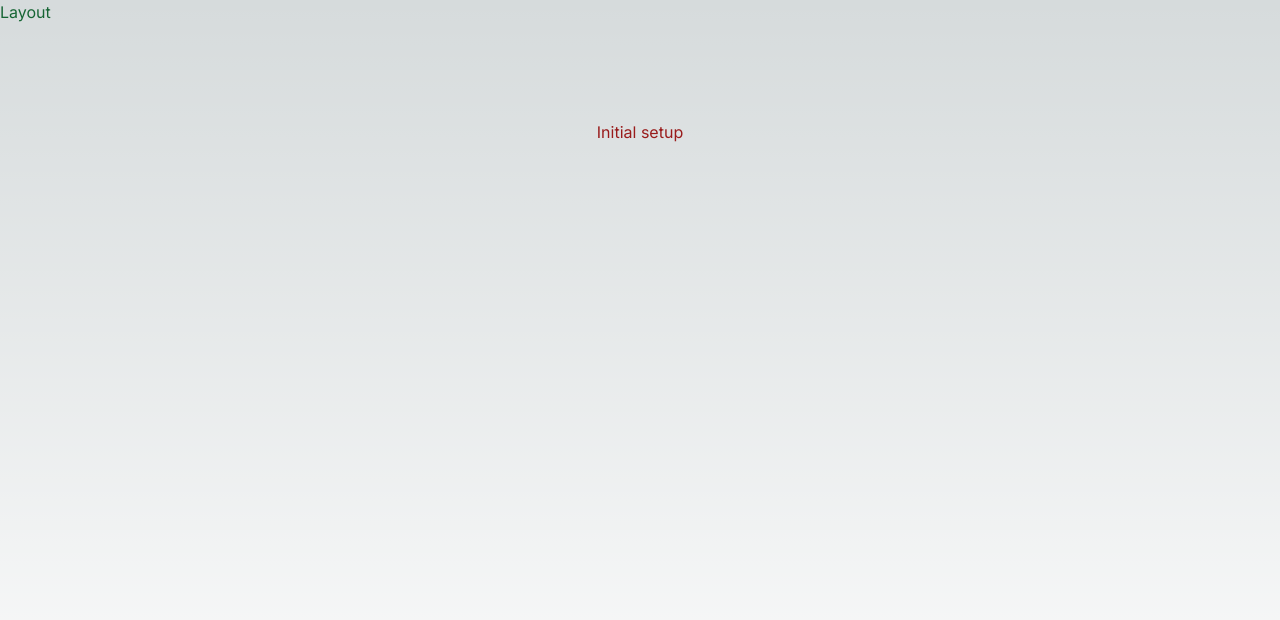
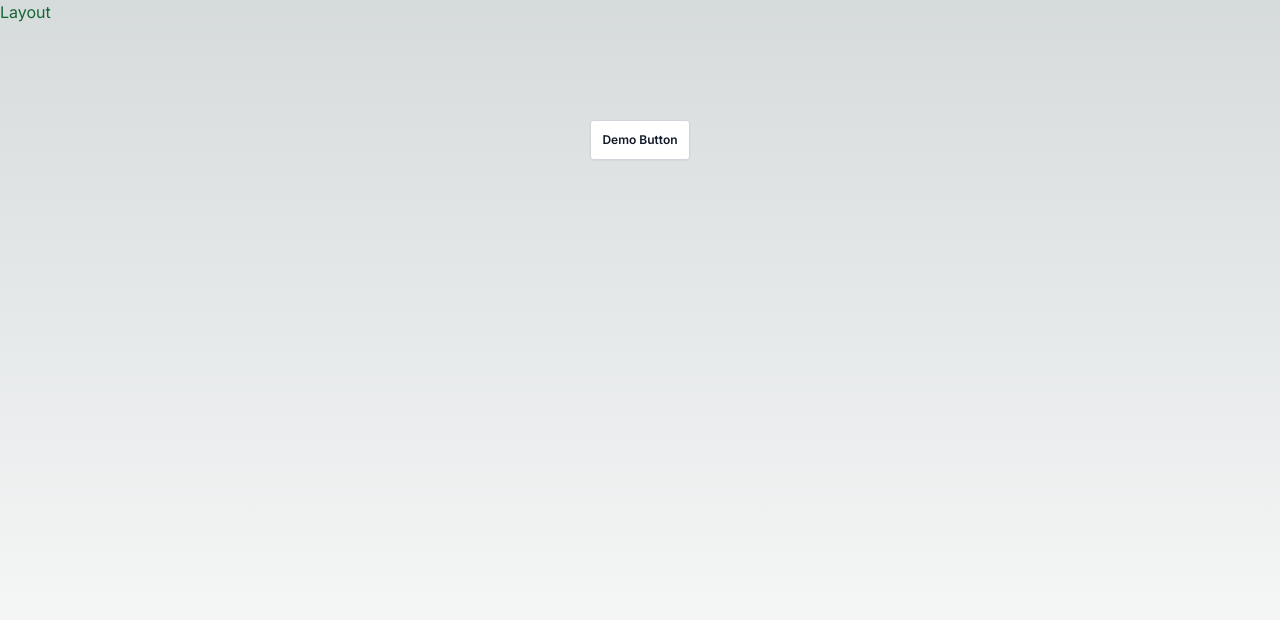
Before and after one commit to mausam-kumar/website-builder, a Next.js app: page / in a window 1280 px wide. Shown: the top 620 px of the page. Built offline with nearby package versions, Linux system fonts and the light colour scheme.

Commit message:
Added button component

```diff
--- a/src/app/page.tsx
+++ b/src/app/page.tsx
@@ -1,9 +1,10 @@
-import InitialSetup from "@/components/InitialSetup";
+import Button from "@/components/elements/Button";
+
 
 export default function Home() {
   return (
     <main className="flex min-h-screen flex-col items-center justify-between p-24">
-      <InitialSetup />
+      <Button text="Demo Button" />
     </main>
   );
 }
--- a/src/components/InitialSetup.tsx
+++ /dev/null
@@ -1,5 +0,0 @@
-const InitialSetup = () => {
-    return <p className="text-red-800">Initial setup</p>
-}
-
-export default InitialSetup
--- /dev/null
+++ b/src/components/elements/Button.tsx
@@ -0,0 +1,44 @@
+import { FC } from "react";
+
+type ButtonProps = {
+    onclick?: () => void
+    text?: string
+    type?: HTMLButtonElement["type"]
+    variant?: "primary" | "secondary"
+    height?: number
+    width?: number
+}
+
+const Button: FC<ButtonProps> = ({ onclick, text = "Button Text", type = "button", variant = "primary", height = 40, width = 100 }) => {
+    switch (variant) {
+        case "primary":
+            return <button
+                type={type}
+                onClick={onclick}
+                style={{ height, width }}
+                className={`rounded bg-white px-2 py-1 text-xs font-semibold text-gray-900 shadow-sm ring-1 ring-inset ring-gray-300 hover:bg-gray-50`}
+            >
+                {text}
+            </button>
+        case "secondary":
+            return <button
+                type={type}
+                onClick={onclick}
+                style={{ height, width }}
+                className="rounded bg-white/10 px-2 py-1 text-xs font-semibold text-white shadow-sm hover:bg-white/20"
+            >
+                {text}
+            </button>
+        default:
+            return <button
+                type={type}
+                onClick={onclick}
+                style={{ height, width }}
+                className="rounded bg-white px-2 py-1 text-xs font-semibold text-gray-900 shadow-sm ring-1 ring-inset ring-gray-300 hover:bg-gray-50"
+            >
+                {text}
+            </button>;
+    }
+};
+
+export default Button
```
